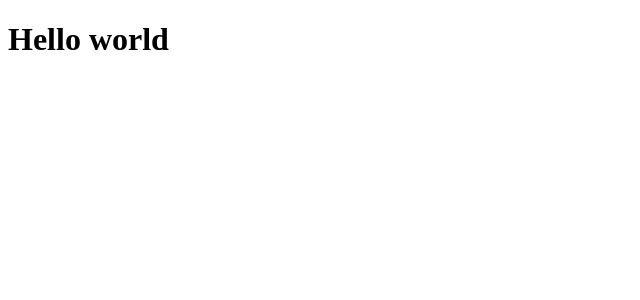
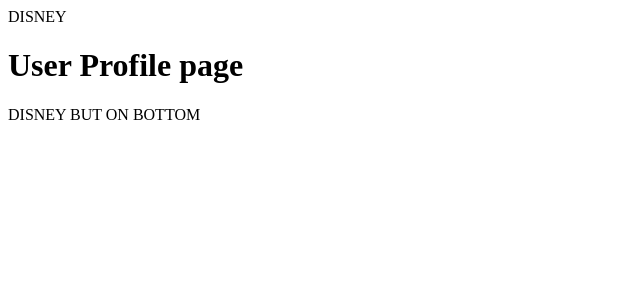
Before and after one commit to MostlyFocusedMike/tanstack-practice, a React (Vite) app: page /profile in a window 1280 px wide. Shown: the top 300 px of the page, without its empty margins (0-640 px from the left). Built offline with nearby package versions, Linux system fonts and the light colour scheme.

Commit message:
get skeleton

```diff
--- a/src/App.tsx
+++ b/src/App.tsx
@@ -1,3 +1,19 @@
+import { BrowserRouter, Routes, Route } from 'react-router-dom';
+import MainContainer from './components/MainContainer';
+import HomePage from './pages/HomePage';
+import CharacterPage from './pages/CharacterPage';
+import UserProfilePage from './pages/UserProfilePage';
+
 export default function App() {
-  return <h1>Hello world</h1>
+  return (
+    <BrowserRouter>
+          <Routes>
+            <Route path="/" element={<MainContainer />}>
+              <Route index element={<HomePage />} />
+              <Route path="/characters/:characterId" element={<CharacterPage />} />
+              <Route path="/profile" element={<UserProfilePage />} />
+            </Route>
+          </Routes>
+    </BrowserRouter>
+  );
 }
--- /dev/null
+++ b/src/components/MainContainer.tsx
@@ -0,0 +1,11 @@
+import { Outlet } from "react-router-dom";
+
+export default function MainContainer() {
+  return <>
+    <header>DISNEY</header>
+    <main>
+      <Outlet />
+    </main>
+    <footer>DISNEY BUT ON BOTTOM</footer>
+  </>
+}
--- /dev/null
+++ b/src/pages/CharacterPage.tsx
@@ -0,0 +1,3 @@
+export default function CharacterPage() {
+  return <h1>Character Page</h1>
+}
--- /dev/null
+++ b/src/pages/HomePage.tsx
@@ -0,0 +1,3 @@
+export default function HomePage() {
+  return <h1>Home page</h1>
+}
--- /dev/null
+++ b/src/pages/UserProfilePage.tsx
@@ -0,0 +1,3 @@
+export default function UserProfilePage() {
+  return <h1>User Profile page</h1>
+}
```
